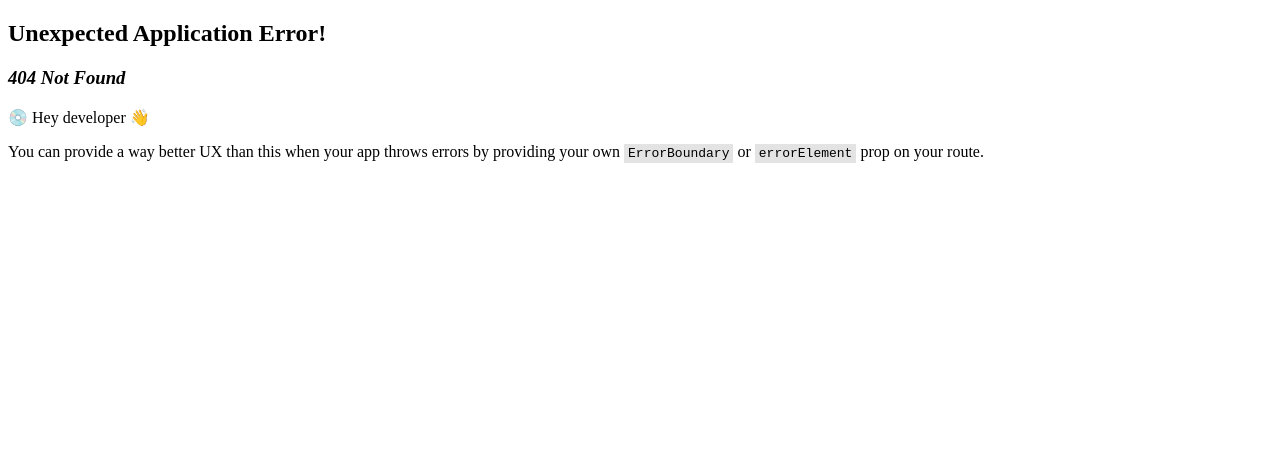
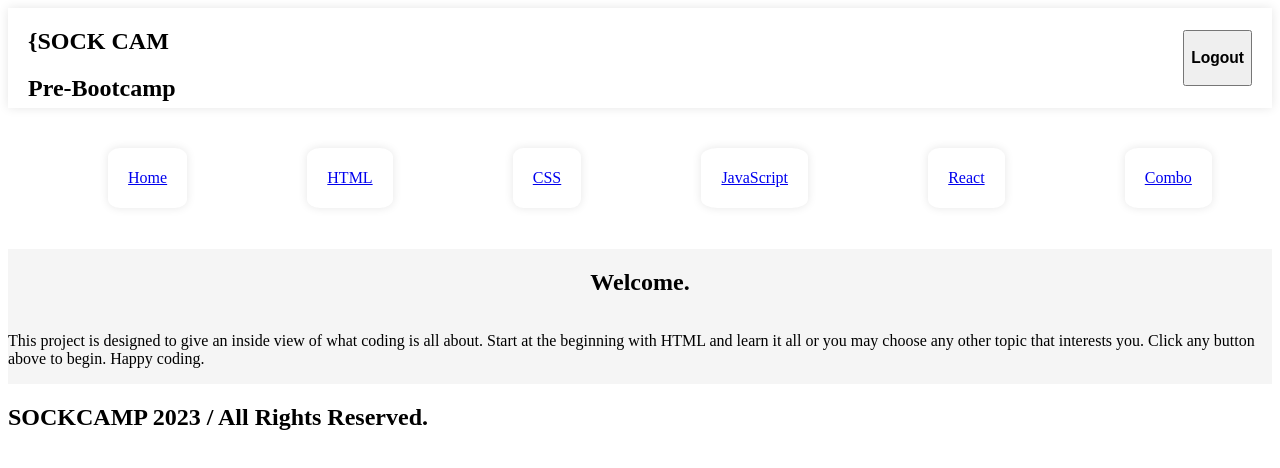
Before and after one commit to eecmanny/sockCamp, a React (Vite) app in the folder client/: page /home in a window 1280 px wide. Before the commit this address had no page. Shown: the top 468 px of the page. Built offline with nearby package versions, Linux system fonts and the light colour scheme.

Commit message:
added hook for site logo name, added home page and home button in nav bar, revised file and folder names

```diff
--- a/client/src/Header/Header.jsx
+++ b/client/src/Header/Header.jsx
@@ -1,13 +1,17 @@
 import { Link, useLocation } from 'react-router-dom';
 import "./header.css"
+import { useTypeFx } from "../hooks/typerFx";
+
 
 function Header() {
     const location = useLocation();
+    const textHeader = useTypeFx("{SOCK CAMP}", 250);
+
     return (
         <header className="header">
             <main className='headerBar'>
                 <section className='headerLogo'>
-                    <h1>SOCKCAMP</h1>
+                    <h1>{textHeader}<br/></h1>
                     <h2>Pre-Bootcamp</h2>
                 </section>
                 <section className='logout'>
@@ -25,6 +29,11 @@ function Header() {
             {location.pathname !== '/' && (
                 <nav className='navbar'>
                     <ul className='navButtons'>
+                    <li className="navSingleButton">
+                            <Link to="/home">
+                                Home
+                            </Link>
+                        </li>
                         <li className="navSingleButton">
                             <Link to="/html">
                                 HTML
--- a/client/src/Header/header.css
+++ b/client/src/Header/header.css
@@ -52,3 +52,7 @@ display: flex; width: 100%; justify-content: space-around;
     border-radius: 15%;
 
 }
+
+.headerLogo {
+    height: 100px;
+}
--- a/client/src/components/Home/Home.jsx
+++ b/client/src/components/Home/Home.jsx
@@ -1,30 +1,18 @@
-import { Link } from 'react-router-dom';
-import "./home.css"
+import React from 'react'
+import './home.css'
 
-function Home() {
-    return (
-        <div className="Home">
-            {/* <h1>SOCKCAMP</h1>
-            <h2>Pre-BootCamp</h2> */}
-            <p>
-                Because you must put your sock on, before you put your boot on.
-            </p>
-            <div>
-                <button>
-                    <Link to="/">
-                        Login
-                    </Link>
-                </button>
+const Home = () => {
+
+      return (
+          <div className="js">
+            <div className="js-container1">
+              <h2>Welcome.</h2>
+              <p>This project is designed to give an inside view of what coding is all about.
+                  Start at the beginning with HTML and learn it all or you may choose any other topic that interests you. Click any button above to begin. Happy coding. </p>
             </div>
-            <div>
-                <button>
-                    <Link to="/">
-                        Signup
-                    </Link>
-                </button>
-            </div>
-        </div>
-    );
-}
+          </div>
+        )
+    }
 
-export default Home;
+
+export default Home
--- /dev/null
+++ b/client/src/components/Welcome/Welcome.jsx
@@ -0,0 +1,30 @@
+import { Link } from 'react-router-dom';
+import "./welcome.css"
+
+function Welcome() {
+    return (
+        <div className="Welcome">
+            {/* <h1>SOCKCAMP</h1>
+            <h2>Pre-BootCamp</h2> */}
+            <p>
+                Because you must put your sock on, before you put your boot on.
+            </p>
+            <div>
+                <button>
+                    <Link to="/">
+                        Login
+                    </Link>
+                </button>
+            </div>
+            <div>
+                <button>
+                    <Link to="/">
+                        Signup
+                    </Link>
+                </button>
+            </div>
+        </div>
+    );
+}
+
+export default Welcome;
--- /dev/null
+++ b/client/src/hooks/typerFx.js
@@ -0,0 +1,35 @@
+import { useEffect, useRef, useState } from 'react';
+
+export function useTypeFx (
+    typeText,
+    keyStrokeMs,
+) {
+    const [position, setPosition] = useState(0);
+    const positionReference = useRef(0);
+    const [idInterval, setIdInterval] = useState(null);
+
+    useEffect(() => {
+        if (idInterval) {
+            console.log("interval");
+            clearInterval(idInterval);
+        }
+        const newIdInterval = setInterval(() => {
+            if (positionReference.current >= typeText.length) {
+                positionReference.current = 0;
+                setPosition(0);
+                clearInterval(newIdInterval);
+                setIdInterval(null);
+            } else {
+                setPosition((value) => value + 1);
+                positionReference.current = positionReference.current + 1;
+            }
+        }, keyStrokeMs);
+        setIdInterval(newIdInterval);
+        return () => {
+            clearInterval(newIdInterval);
+        }
+    }, [keyStrokeMs, typeText, position]);
+    return typeText.substring(0, position);
+}
+
+export default useTypeFx;
```
Also changed, not shown: client/src/main.jsx (+6 -1 lines), client/src/assets/sockcampcoding.jpg (added), client/src/components/Welcome/welcome.css (added).
